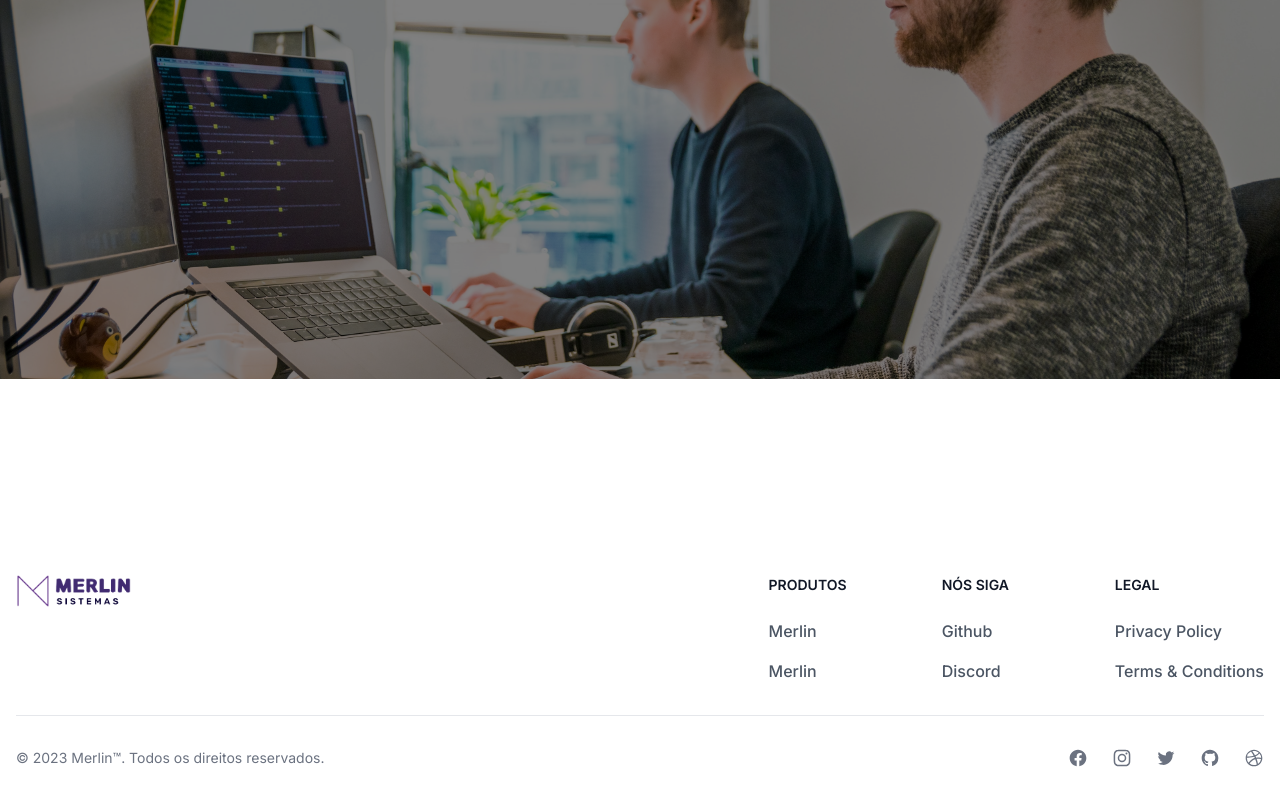
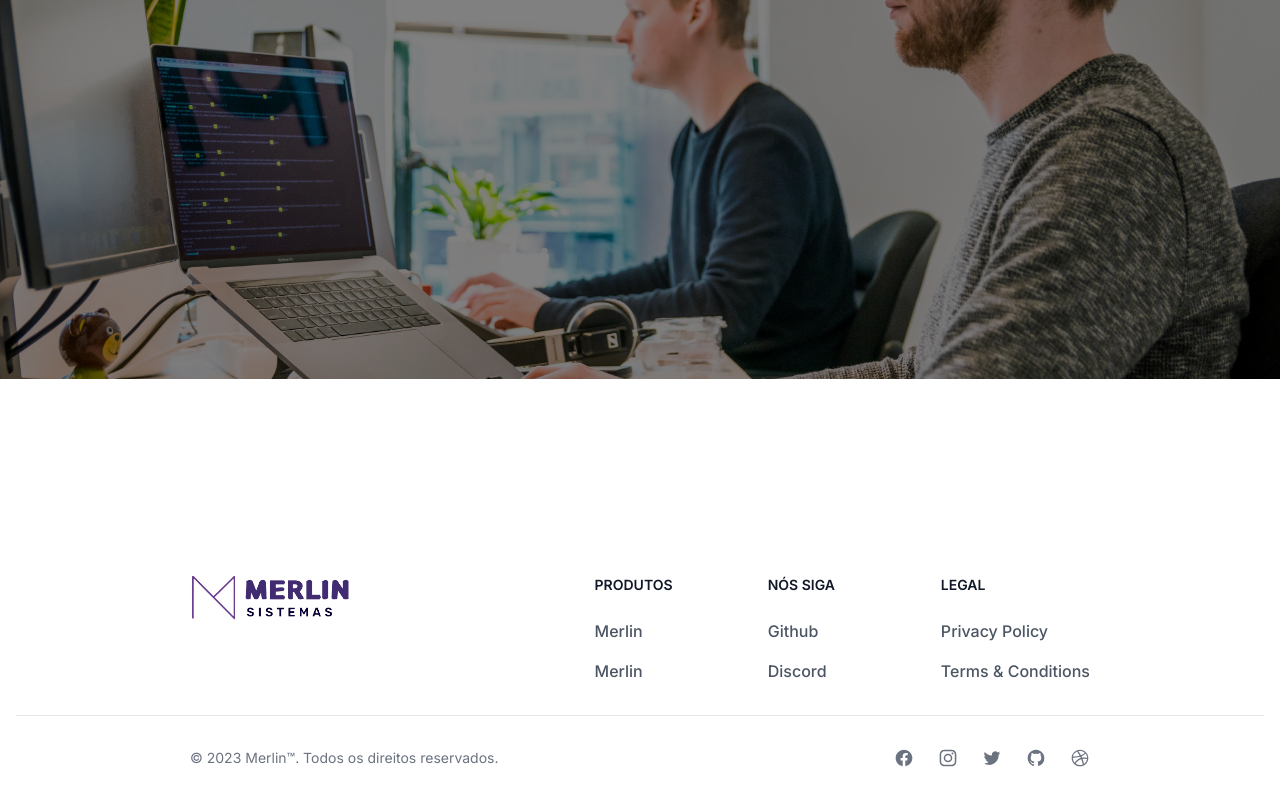
Before and after one commit to edersonff/Merlin-Tech, a Next.js app: page / in a window 1280 px wide. Shown: the part 1736-2536 px from the top of the page. Built offline with nearby package versions, Linux system fonts and the light colour scheme; what tailwindcss-3d would draw is missing.

Commit message:
fix: footer max-w-content

```diff
--- a/src/Components/Footer/index.tsx
+++ b/src/Components/Footer/index.tsx
@@ -1,15 +1,18 @@
+import Image from "next/image";
 import React from "react";
 
 export default function Footer() {
   return (
     <footer className="bg-white">
       <div className="mx-auto w-full p-4 py-6 lg:py-8">
-        <div className="md:flex md:justify-between">
+        <div className="center">
+          <div className="md:flex md:justify-between content">
             <div className="mb-6 md:mb-0">
               <a href="https://Merlin.com/" className="flex items-center">
-              <img
+                <Image
                   src="/Merlin/Logo.png"
-                className="h-8 mr-3"
+                  width={160}
+                  height={160}
                   alt="Merlin Logo"
                 />
               </a>
@@ -77,8 +80,10 @@ export default function Footer() {
               </div>
             </div>
           </div>
+        </div>
         <hr className="my-6 border-gray-200 sm:mx-auto lg:my-8" />
-        <div className="sm:flex sm:items-center sm:justify-between">
+        <div className="center">
+          <div className="sm:flex sm:items-center sm:justify-between content">
             <span className="text-sm text-gray-500 sm:text-center ">
               © {new Date().getFullYear()}{" "}
               <a href="https://Merlin.com/" className="hover:underline">
@@ -161,6 +166,7 @@ export default function Footer() {
             </div>
           </div>
         </div>
+      </div>
     </footer>
   );
 }
```
Lines whose indentation alone changed are shown as unchanged.
